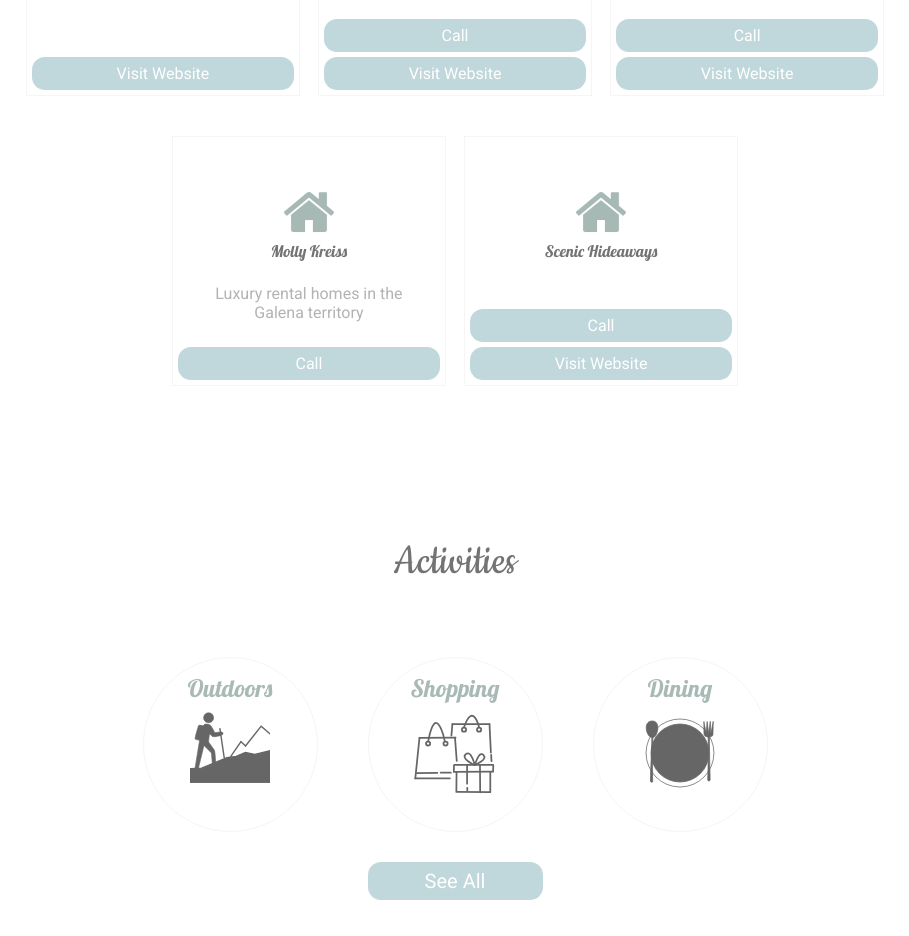
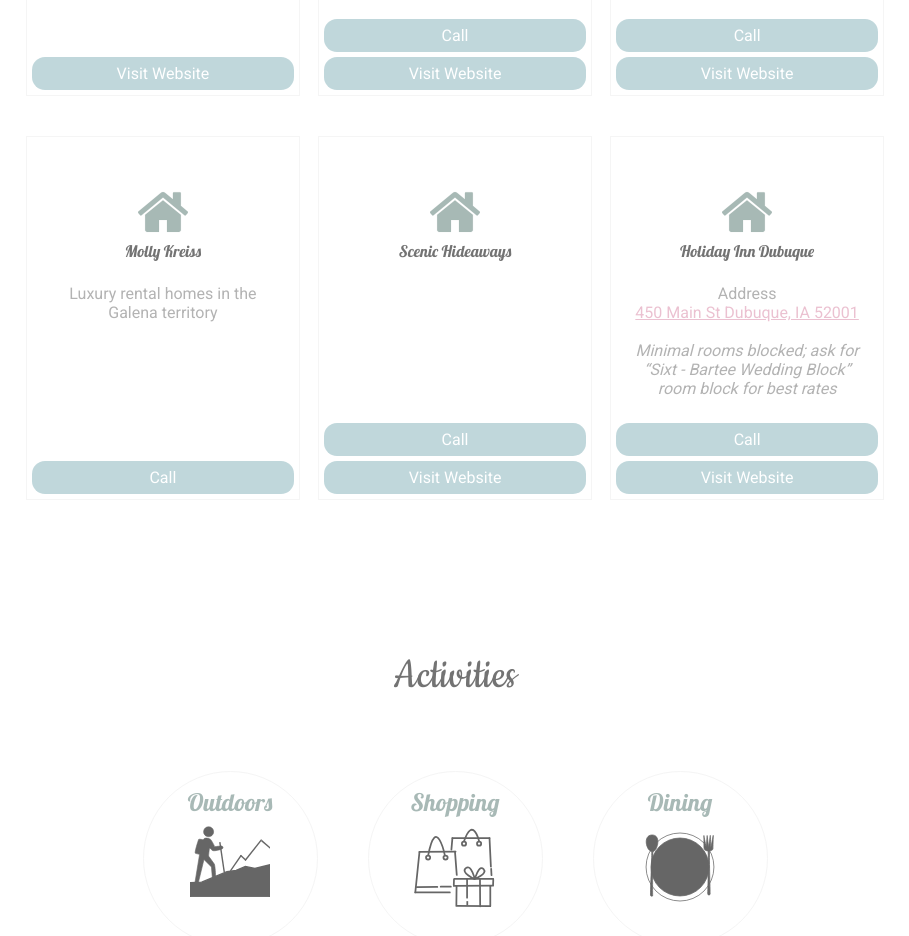
Before and after one commit to lzbrady/wedding-aaron-amanda, a Gatsby site: page /location in a window 1280 px wide. Shown: the part 2320-3256 px from the top of the page, without its empty margins (185-1094 px from the left). Built offline with nearby package versions, Linux system fonts and the light colour scheme; Gatsby itself is replaced by a stand-in of ours.

Commit message:
Added hotel

```diff
--- a/src/components/location/locationCards.js
+++ b/src/components/location/locationCards.js
@@ -125,6 +125,31 @@ const LocationCards = () => (
         site="https://www.scenichideaways.com/"
         phone="608-778-7742"
       ></InfoCard>
+
+      <InfoCard
+        title="Holiday Inn Dubuque"
+        icon="house"
+        site="https://www.ihg.com/holidayinn/hotels/us/en/dubuque/dbqia/hoteldetail?cm_mmc=GoogleMaps-_-HI-_-US-_-DBQIA"
+        phone="563-556-2000"
+      >
+        <AddressLabel>Address</AddressLabel>
+        <a
+          href="https://goo.gl/maps/xNwYv8BMEF8VMmaC6"
+          target="_blank"
+          rel="noopener noreferrer"
+          className={commonStyles.link}
+        >
+          450 Main St Dubuque, IA 52001
+        </a>
+        <br />
+        <br />
+        <AddressLabel>
+          <em>
+            Minimal rooms blocked; ask for “Sixt - Bartee Wedding Block” room
+            block for best rates
+          </em>
+        </AddressLabel>
+      </InfoCard>
     </OptionsWrapper>
   </GuestAccomodationsWrapper>
 )
```
